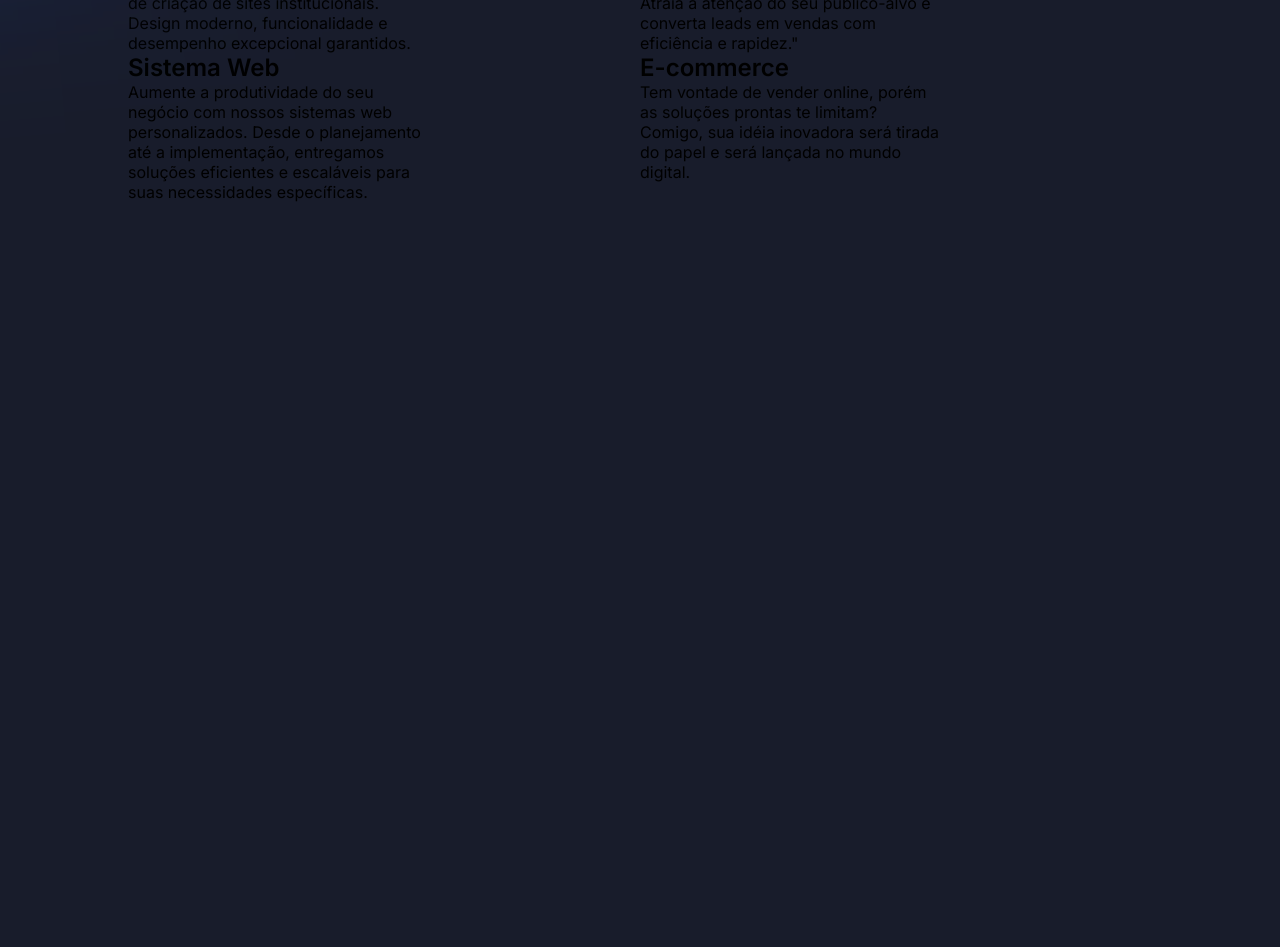
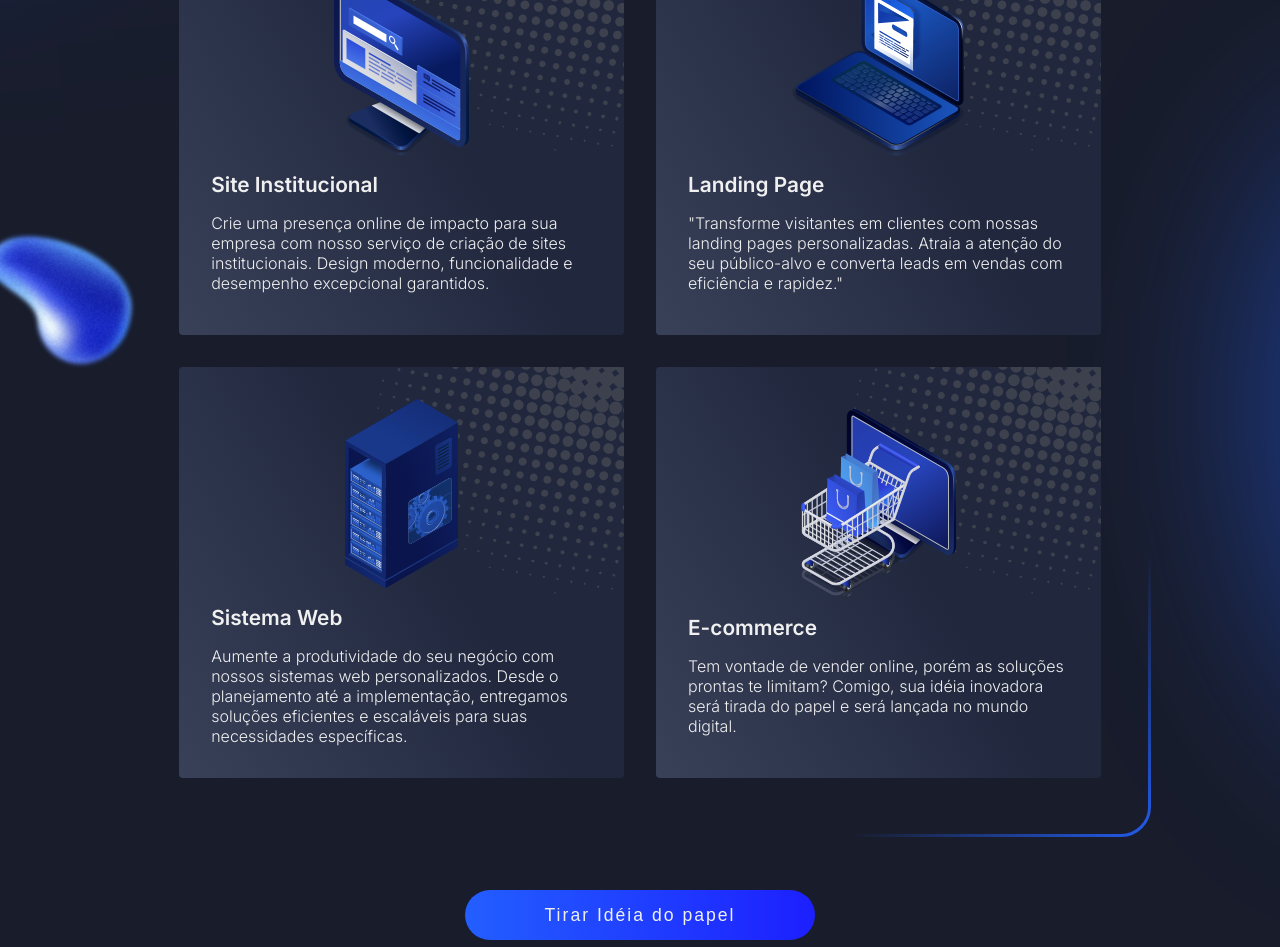
Before and after one commit to Gabriel-Vict0r/Portfolio-Pro, a React (Vite) app: page /services in a window 1280 px wide. Shown: the part 960-1907 px from the top of the page. Before the commit the page ends 1162 px from the top, so only its background shows below. Built offline with nearby package versions, Linux system fonts and the light colour scheme.

Commit message:
style, feat
creation of service area, just the desktop version

```diff
--- a/src/Copy/copyServices.js
+++ b/src/Copy/copyServices.js
@@ -1,20 +1,23 @@
 const copyServices = [
   {
     name: "Site Institucional",
-        text: "Crie uma presença online de impacto para sua empresa com nosso serviço de criação de sites institucionais. Design moderno, funcionalidade e desempenho excepcional garantidos.",
-    img: 'C:\Users\Gabriel Victor\Documents\Portfolio-pro\src\img\services\Computador-service1.svg'
+    text: "Crie uma presença online de impacto para sua empresa com nosso serviço de criação de sites institucionais. Design moderno, funcionalidade e desempenho excepcional garantidos.",
+    img: "src/img/services/Computador-service1.svg",
   },
   {
     name: "Landing Page",
     text: '"Transforme visitantes em clientes com nossas landing pages personalizadas. Atraia a atenção do seu público-alvo e converta leads em vendas com eficiência e rapidez."',
+    img: "src/img/services/Notebook-service2.svg",
   },
   {
     name: "Sistema Web",
     text: "Aumente a produtividade do seu negócio com nossos sistemas web personalizados. Desde o planejamento até a implementação, entregamos soluções eficientes e escaláveis para suas necessidades específicas.",
+    img: "src/img/services/Sistema-service3.svg",
   },
   {
     name: "E-commerce",
     text: "Tem vontade de vender online, porém as soluções prontas te limitam? Comigo, sua idéia inovadora será tirada do papel e será lançada no mundo digital.",
+    img: "src/img/services/Computador-service4.svg",
   },
 ];
 export default copyServices;
--- a/src/components/CardsServices/CardService.jsx
+++ b/src/components/CardsServices/CardService.jsx
@@ -1,12 +1,15 @@
 import React from 'react'
-import '../../sass/components/CardService.sass'
-const CardService = ({title, text}) => {
+import '../../sass/components/cardService.sass'
+const CardService = ({ title, text, pathImg }) => {
+
   return (
-      <div className="card-service">
-          <h1 className='card-service-title'>{title}</h1>
-          <p className='car-service-text'>{text}</p>
+    <div className="card-service">
+      <img src="src\img\services\details_card_services.svg" alt="" className='details'/>
+      <img src={pathImg} alt={title} className="card-service-img" />
+      <h1 className="card-service-title">{title}</h1>
+      <p className="card-service-text">{text}</p>
     </div>
-  )
-}
+  );
+};
 
 export default CardService
--- a/src/components/Header.jsx
+++ b/src/components/Header.jsx
@@ -14,14 +14,25 @@ function Header() {
   const { innerWidth: width } = window;
   const isLarge = width <= 1024;
   const [isOpen, setOpen] = useState(false);
-
+  const [colorActive, setActiveColor] = useState(false);
   useEffect(() => {
     if (!isLarge) {
       setOpen(true);
     }
   }, [isOpen]);
+  useEffect(() => {
+    function scrollPosition() {
+      if (window.scrollY > 40) {
+        setActiveColor(true);
+      }
+      else {
+        setActiveColor(false);
+      }
+    }
+    window.addEventListener('scroll', scrollPosition)
+  }, []);
   return (
-    <header className="header">
+    <header className={colorActive ? "header activeColor" : "header"}>
       <nav className="header-nav">
         <Link to="/start">
           <img src={Logo} alt="logo" className="header-nav-logo" />
@@ -45,10 +56,17 @@ function Header() {
                 {element.name}
               </Link>
             ))}
-            {isLarge ? <ButtonContact subClass="btn_contactLarge" /> : null}
+            {isLarge ? (
+              <ButtonContact
+                subClass="btn_contactLarge"
+                textButton="Contate-me"
+              />
+            ) : null}
           </ul>
         )}
-        {!isLarge && <ButtonContact subClass="btn_contactMe" />}
+        {!isLarge && (
+          <ButtonContact subClass="btn_contactMe" textButton="Contate-me" />
+        )}
       </nav>
     </header>
   );
--- a/src/components/Services.jsx
+++ b/src/components/Services.jsx
@@ -2,13 +2,40 @@ import React from "react";
 import CardService from "./CardsServices/CardService";
 import Track from "./tracks/Track";
 import copyServices from "../Copy/copyServices";
-import '../sass/components/services.sass'
+import "../sass/components/services.sass";
+import ButtonContact from "./buttons/buttonContact";
 function Services() {
   return (
-    <section className="services">
-      {copyServices.map((element) => (
-        <CardService title={element.name} text={element.text} />
-      ))}
+    <section className="container-services">
+      <div className="services">
+        <img
+          src="src\img\services\Elemento1 - left.svg"
+          alt=""
+          className="elemento-left"
+        />
+        {copyServices.map((element) => (
+          <CardService
+            title={element.name}
+            text={element.text}
+            pathImg={element.img}
+            key={element.name}
+          />
+        ))}
+        <img
+          src="src/img/services/Luz 3 - right.svg"
+          alt=""
+          className="light-right"
+        />
+        <img
+          src="src/img/services/Rectangle Background.svg"
+          alt="detalhe de um retângulo"
+          className="retangle-right"
+        />
+      </div>
+      <ButtonContact
+        subClass="btn_contactMe btnService"
+        textButton="Tirar Idéia do papel"
+      />
     </section>
   );
 }
--- a/src/components/buttons/ButtonContact.jsx
+++ b/src/components/buttons/ButtonContact.jsx
@@ -1,8 +1,8 @@
 import React from "react";
-import '../../sass/components/header.sass'
+import "../../sass/components/buttonContact.sass";
 
-const ButtonContact = ({subClass}) => {
-  return <button className={subClass}>Contate-me</button>;
+const ButtonContact = ({subClass, textButton}) => {
+  return <button className={subClass}>{textButton}</button>;
 };
 
 export default ButtonContact;
--- /dev/null
+++ b/src/sass/components/buttonContact.sass
@@ -0,0 +1,32 @@
+@use '../mixins'
+@use '../variables'
+
+.btn_contactMe
+    background: variables.$gradient-principal
+    width: 150px
+    height: 40px
+    border: none
+    border-radius: 25px
+    font-weight: 400
+    color: variables.$color-white-standard
+    cursor: pointer
+    font-size: 1.1rem
+    letter-spacing: 2px
+    transition: all .2s ease-in-out
+    @include mixins.max-width(large)
+        width: 120px
+        height: 35px
+        font-size: 1.875rem
+
+.btn_contactLarge
+    @extend .btn_contactMe
+    width: 300px
+    height: 50px
+    font-size: 1.5rem
+.btn_contactMe:hover
+    background: variables.$gradiend-principal-reverse
+    scale: 1.02
+
+.btnService
+    width: 350px
+    height: 50px
--- a/src/sass/components/cardService.sass
+++ b/src/sass/components/cardService.sass
@@ -3,4 +3,31 @@
 
 .card-service
     box-sizing: border-box
-    max-width: 300px
+    width: 100%
+    background: variables.$gradiend-containers-services
+    padding: 2rem
+    display: flex
+    flex-direction: column
+    justify-content: center
+    align-items: center
+    position: relative
+    border-radius: 4px
+    gap: 1rem
+    &-img
+        max-height: 190px
+        z-index: 2
+
+    &-text
+        color: variables.$color-white-standard
+        font-weight: 300
+
+    &-title
+        text-align: left
+        font-size: 1.3rem
+        font-weight: 600
+        color: variables.$color-white-standard
+        width: 100%
+.details
+    position: absolute
+    top: 0
+    right: 0
--- a/src/sass/components/header.sass
+++ b/src/sass/components/header.sass
@@ -57,35 +57,12 @@
                     font-size: 1.4rem
 
 
-.btn_contactMe
-    background: variables.$gradient-principal
-    width: 150px
-    height: 40px
-    border: none
-    border-radius: 25px
-    font-weight: 400
-    color: variables.$color-white-standard
-    cursor: pointer
-    font-size: 1.1rem
-    letter-spacing: 2px
-    transition: all .2s ease-in-out
-    @include mixins.max-width(large)
-        width: 120px
-        height: 35px
-        font-size: 1.875rem
 
-.btn_contactLarge
-    @extend .btn_contactMe
-    width: 300px
-    height: 50px
-    font-size: 1.5rem
 
 .header-nav-list-link:hover
     color: variables.$color-blue-secondary
 
-.btn_contactMe:hover
-    background: variables.$gradiend-principal-reverse
-    scale: 1.02
+
 
 @keyframes showMenu
     0%
@@ -106,3 +83,7 @@
     100%
         height: 0
         opacity: 0
+
+.activeColor
+    background-color: variables.$color-background-principal
+    transition: all 0.7s ease-in-out
--- a/src/sass/components/services.sass
+++ b/src/sass/components/services.sass
@@ -1,7 +1,32 @@
 @use '../variables'
 @use '../mixins'
 
+.container-services
+    display: flex
+    flex-direction: column
+    align-items: center
 .services
     display: grid
-    grid-template-columns: repeat(2, 3fr)
-    margin-top: 2rem
+    grid-template-columns: repeat(2, 1fr)
+    grid-template-rows: repeat(2, 1fr)
+    margin: 2rem auto
+    margin-bottom: 7rem
+    gap: 2rem
+    max-width: 90%
+    position: relative
+
+.elemento-left
+    position: absolute
+    left: -200px
+    top: 200px
+    width: 250px
+
+.light-right
+    position: absolute
+    right: -300px
+    z-index: -1
+
+.retangle-right
+    position: absolute
+    right: -50px
+    bottom: -60px
```
Also changed, not shown: src/img/services/details_card_services.svg (added), src/img/services/teste_bg_service1.svg (added).
